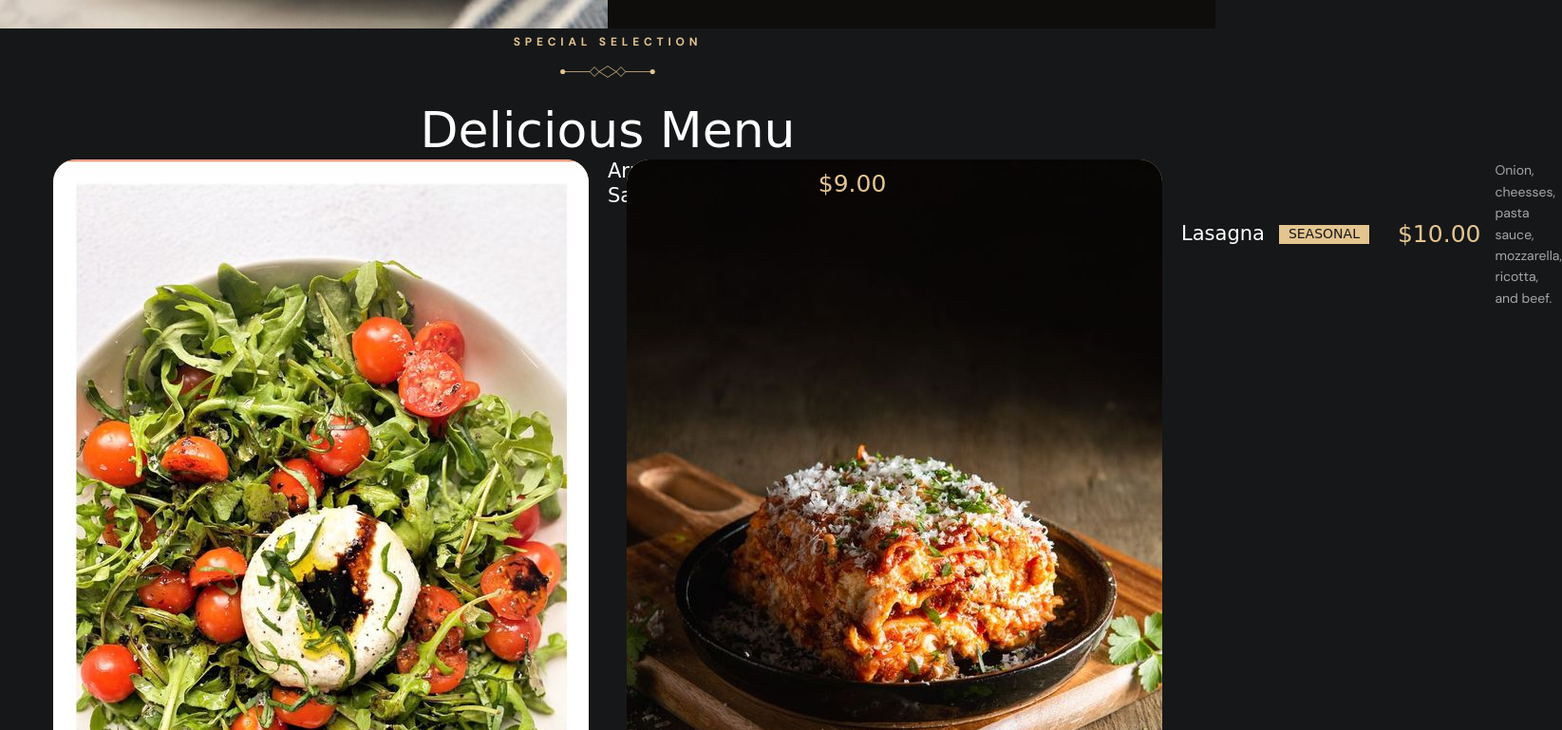
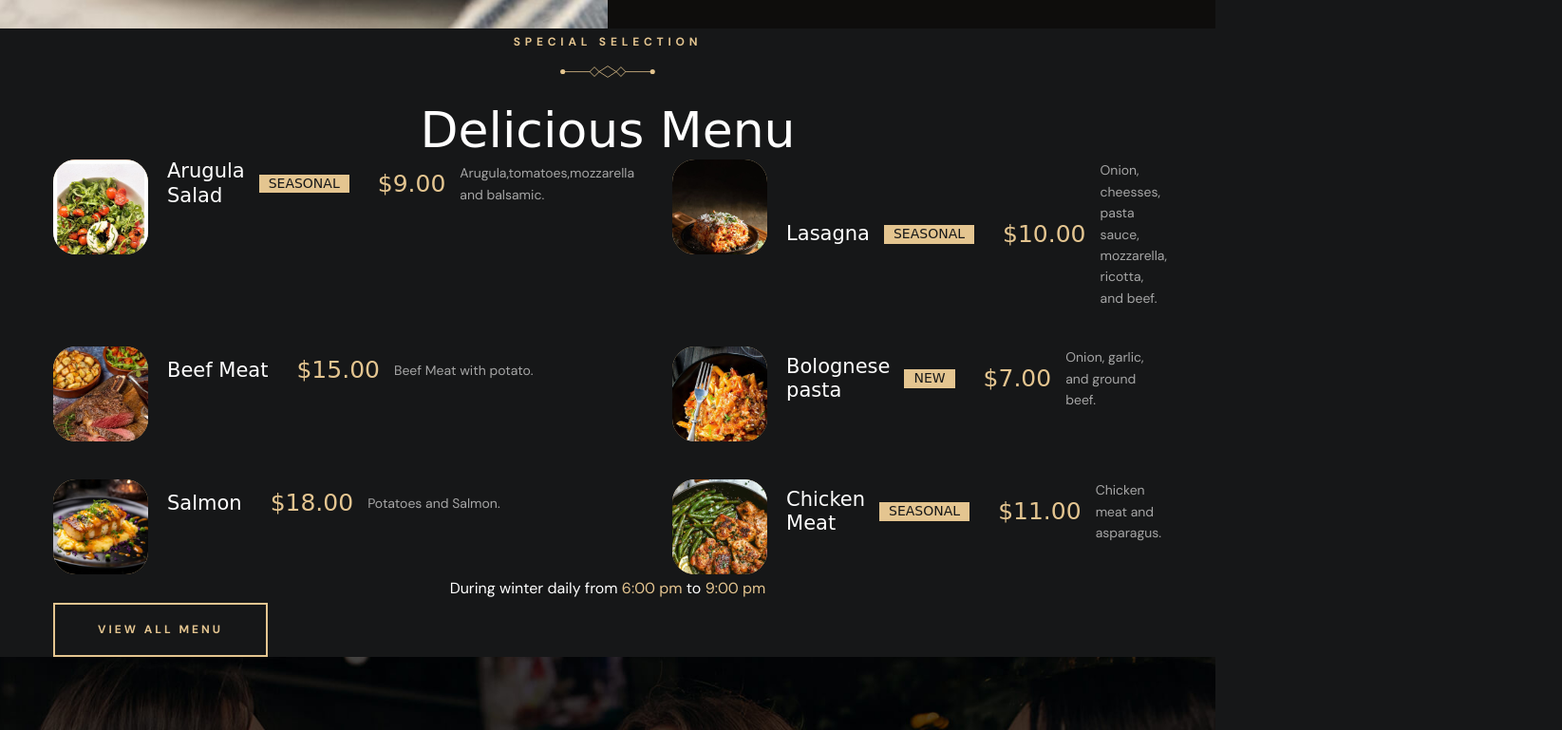
Before and after one commit to BlerinaRushiti/Menu-Restaurant-Website, a plain HTML site: page index.html in a window 1280 px wide. Shown: the part 3999-4768 px from the top of the page at 95% size, 1645 px wide, since content can reach past the window. Drawn offline with nearby package versions, Linux system fonts and the light colour scheme; a web font is replaced by a local one.

```diff
--- a/assets/css/style.css
+++ b/assets/css/style.css
@@ -1705,6 +1705,10 @@ textarea.input-field {
     border-block: 1px solid var(--white-alpha-20);
   }
 
+  .img-cover-menu{
+    object-fit: cover;
+  }
+
 
 
   /**
--- a/index.html
+++ b/index.html
@@ -511,10 +511,10 @@
           <ul class="grid-list">
             <li>
                    <div class="menu-card hover:card">
-                      <figure class="card-banner img-holder" style="--width: ; --height: ;">
-                         <img src="./assets/images/menu1.jpg" width="50" height="50"
+                      <figure class="card-banner img-holder" style="--width: 100; --height: 100;">
+                         <img src="./assets/images/menu1.jpg" width="100" height="100"
                            loading="lazy" alt="Arugula Salad"
-                           class="img-cover">
+                           class="img-cover-menu">
                       </figure>
 
                       <div>
@@ -539,10 +539,10 @@
 
             <li>
               <div class="menu-card hover:card">
-                 <figure class="card-banner img-holder" style="--width: ; --height: ;">
-                    <img src="./assets/images/menu2.jpg" width="50" height="50"
+                 <figure class="card-banner img-holder" style="--width: 100; --height: 100;">
+                    <img src="./assets/images/menu2.jpg" width="100" height="100"
                       loading="lazy" alt="Lasagna"
-                      class="img-cover">
+                      class="img-cover-menu">
                  </figure>
 
                  <div>
@@ -566,10 +566,10 @@
 
             <li>
               <div class="menu-card hover:card">
-                 <figure class="card-banner img-holder" style="--width: ; --height: ;">
-                    <img src="./assets/images/menu3.jpg" width="50" height="50"
+                 <figure class="card-banner img-holder" style="--width: 100; --height: 100;">
+                    <img src="./assets/images/menu3.jpg" width="100" height="100"
                       loading="lazy" alt="Beef Meat"
-                      class="img-cover">
+                      class="img-cover-menu">
                  </figure>
 
                  <div>
@@ -591,10 +591,10 @@
 
        <li>
         <div class="menu-card hover:card">
-           <figure class="card-banner img-holder" style="--width: ; --height: ;">
-              <img src="./assets/images/menu4.jpg" width="50" height="50"
+           <figure class="card-banner img-holder" style="--width: 100; --height: 100;">
+              <img src="./assets/images/menu4.jpg" width="100" height="100"
                 loading="lazy" alt="Bolognese Pasta"
-                class="img-cover">
+                class="img-cover-menu">
            </figure>
 
            <div>
@@ -619,10 +619,10 @@
 
  <li>
   <div class="menu-card hover:card">
-     <figure class="card-banner img-holder" style="--width: ; --height: ;">
-        <img src="./assets/images/menu5.jpg" width="50" height="50"
+     <figure class="card-banner img-holder" style="--width: 100; --height: 100;">
+        <img src="./assets/images/menu5.jpg" width="100" height="100"
           loading="lazy" alt="Salmon"
-          class="img-cover">
+          class="img-cover-menu">
      </figure>
 
      <div>
@@ -643,10 +643,10 @@
 </li>
 <li>
   <div class="menu-card hover:card">
-     <figure class="card-banner img-holder" style="--width: ; --height: ;">
-        <img src="./assets/images/menu6.jpg" width="50" height="50"
+     <figure class="card-banner img-holder" style="--width: 100; --height: 100;">
+        <img src="./assets/images/menu6.jpg" width="100" height="100"
           loading="lazy" alt="Chicken Meat"
-          class="img-cover">
+          class="img-cover-menu">
      </figure>
 
      <div>
@@ -1155,6 +1155,11 @@
 -->
 <script src="./assets/js/script.js"></script>
 
+
+
+
+
+
 <!--
     ioncon link
 -->
```
Also changed, not shown: assets/js/main.js (added).
